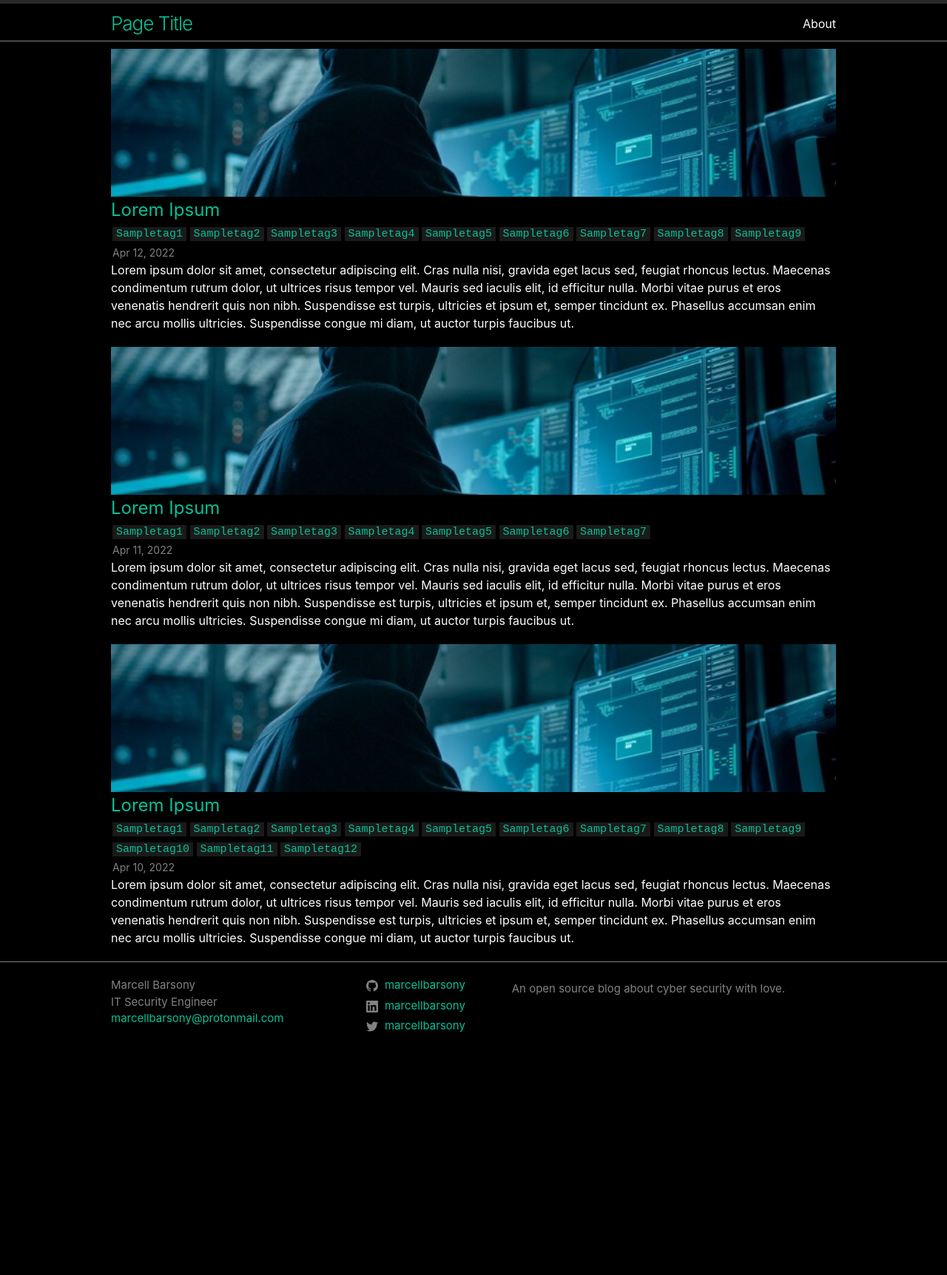
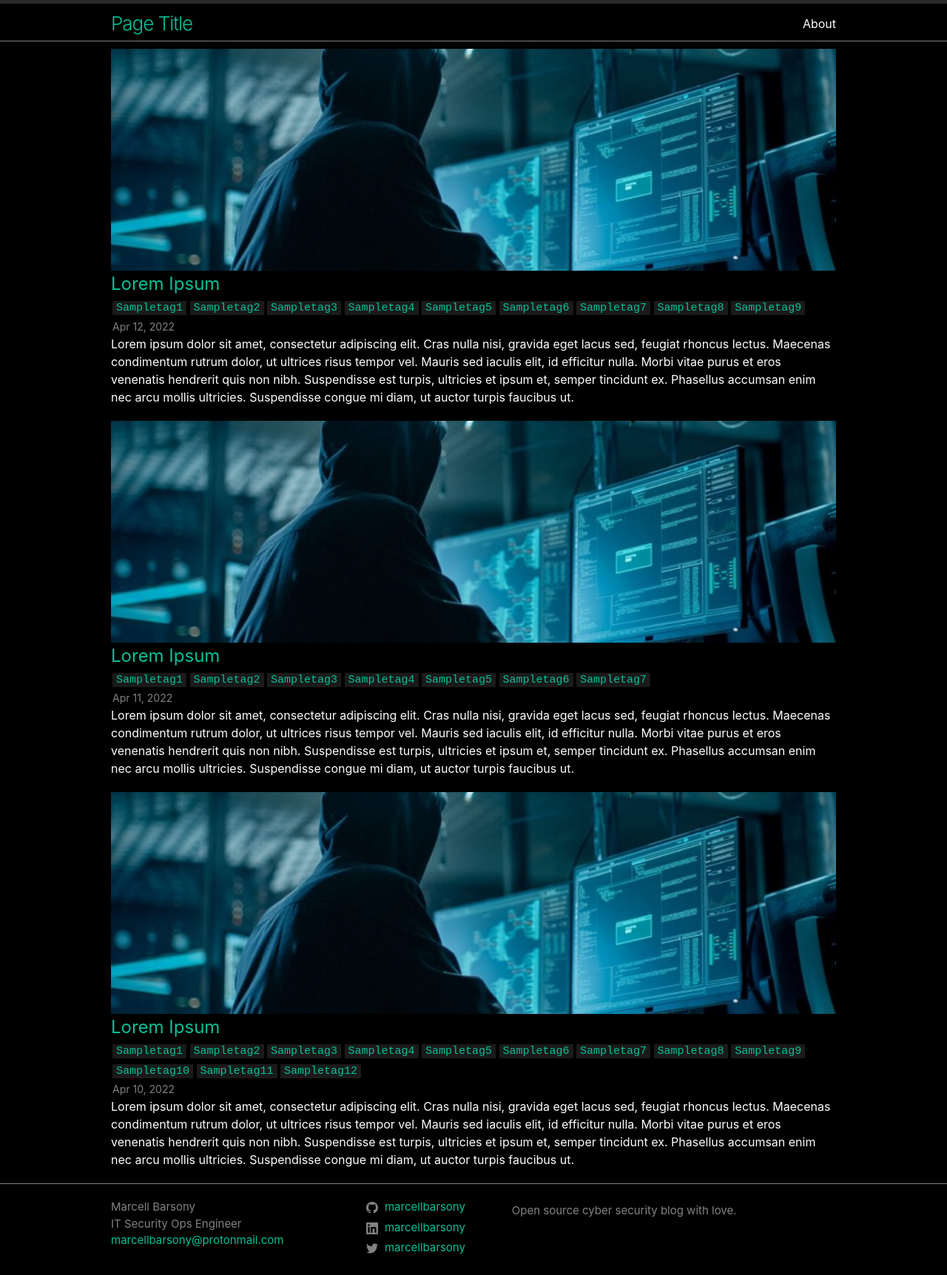
Before and after one commit to marcellbarsony/blog, a Jekyll site: the page built from index.html, in a window 1280 px wide. Shown: the whole page at 74% size. Built offline with Jekyll 4.4.1, drawn with Linux system fonts in a browser that asks for light colours; before the commit the page ends 1424 px from its top, so only the background shows below that.

```diff
--- a/_config.yml
+++ b/_config.yml
@@ -1,13 +1,14 @@
 title: Page Title
 email: marcellbarsony@protonmail.com
 description: >- # Ignore newlines until "baseurl:"
-    An open source blog about cyber security with love.
+    Open source cyber security blog with love.
 baseurl: "/blog" # Subpath of the site, e.g. /blog
 url: "https://marcellbarsony.github.io" # Base hostname & protocol for the site, e.g. http://example.com
 twitter_username: marcellbarsony
 github_username: marcellbarsony
 linkedin_username: marcellbarsony
 author: Marcell Barsony
-jobtitle: IT Security Engineer
+
+jobtitle: IT Security Ops Engineer
 plugins:
   - jekyll-feed
--- a/_sass/styles/_layout.scss
+++ b/_sass/styles/_layout.scss
@@ -22,7 +22,7 @@
 // Blog Roll Image
 .blog-roll-image {
   width: 100%;
-  height: 200px;
+  height: 300px;
   object-fit: cover;
 }
 
```
Also changed, not shown: _posts/Drafts/Google_dorks.md (added, +9 -0 lines), _posts/Drafts/WEP-WPA.md (added, +21 -0 lines), _posts/Drafts/VulnHub-Mr_Robot.md (renamed from _posts/Category/Mr_Robot.md).
